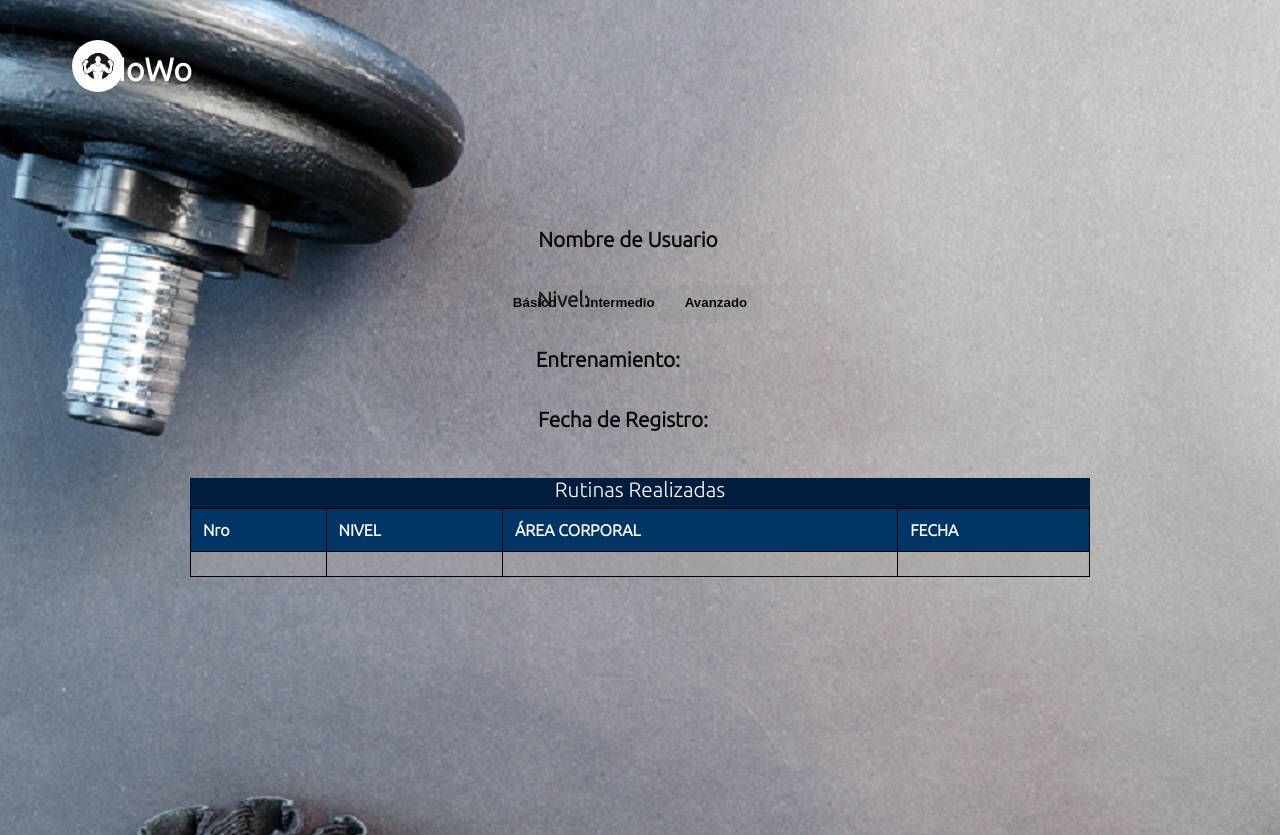
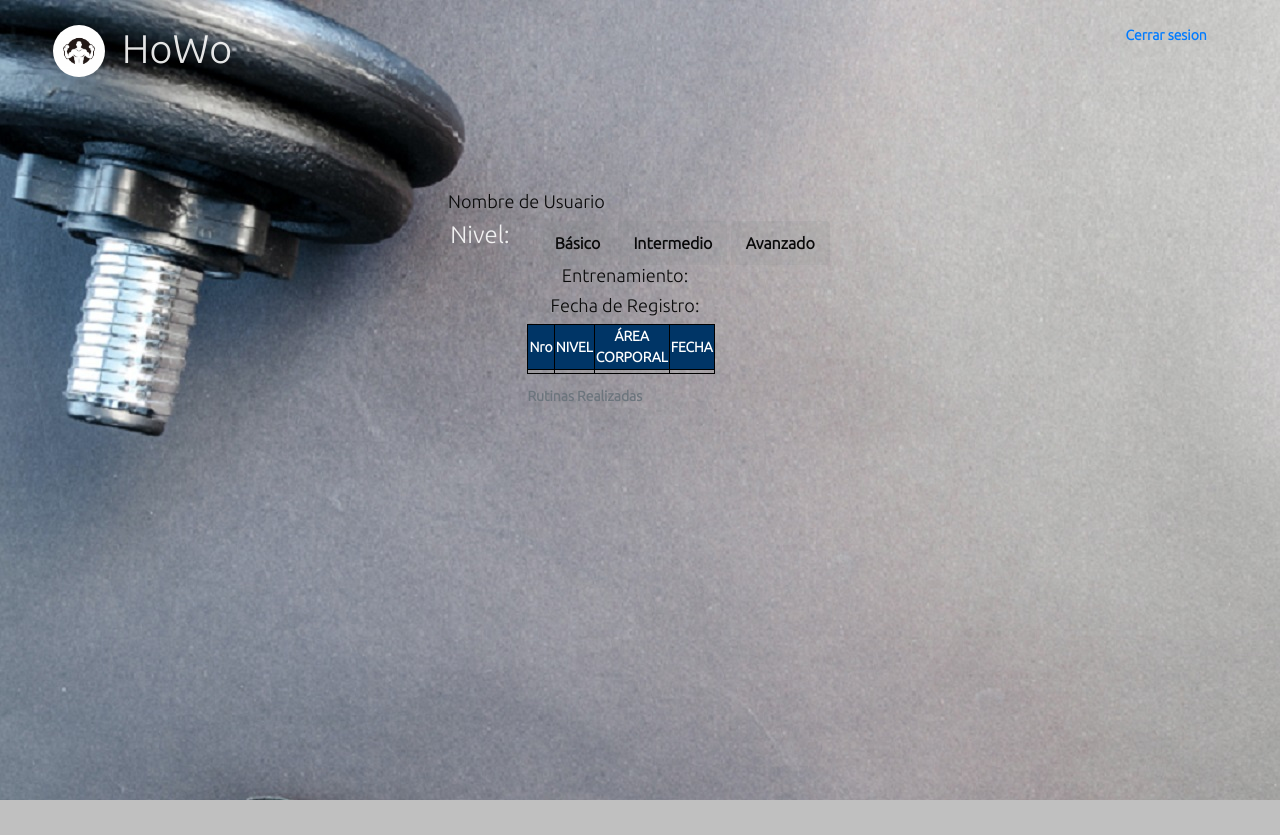
Before and after one commit to Home-Workout/HoWo, a PHP site: page /public/VerProgreso.html in a window 1280 px wide; the page is wider, and only the part inside the window is pictured. After the commit the page ends 800 px from the top of that part, so only its background shows below. Run offline with PHP 8.4, Linux system fonts and the light colour scheme; lists and menus that the app fills with data are empty; some libraries are stand-ins or nearby versions.

Commit message:
orden con bootstrap

```diff
--- a/public/VerProgreso.html
+++ b/public/VerProgreso.html
@@ -5,6 +5,7 @@
     <meta charset="UTF-8">
     <meta http-equiv="X-UA-Compatible" content="IE=edge">
     <meta name="viewport" content="width=device-width, initial-scale=1.0">
+    <link rel="stylesheet" href="https://maxcdn.bootstrapcdn.com/bootstrap/4.5.2/css/bootstrap.min.css">
     <link rel="stylesheet" type='text/css' href='..\styles\VerProgreso.css'>
     <link rel="preconnect" href="https://fonts.gstatic.com">
     <link href="https://fonts.googleapis.com/css2?family=Ubuntu:wght@300&display=swap" rel="stylesheet">
@@ -48,35 +49,68 @@
 </head>
 
 <body>
-    <div class="t1">
-        <h1 class="title">HoWo</h1>
+    <div class="container-fluid">
+        <div class="row justify-content-center" id="cabeza">
+            <div class="col-1">
+                <div id="logoID">
+                    <a href="index.php"><img src="../imagenes/HoWo.jpg" alt="icono howo" style="float: left; width: 52px;height: 52px; border-radius: 50px;"></a>
                 </div>
-    <div class="imgTitulo">
-        <a href="index.php"><img src="../imagenes/HoWo.jpg" alt="icono howo"
-                style="float: left; width: 52px;height: 52px; border-radius: 50px;"></a>
+
             </div>
+            <div class="col-2">
+                <h1 class="title" id="howoID">HoWo</h1>
+            </div>
+            <div class="col-9">
+                <div id="cerrarID">
                     <a href="index.php" id="botonSerrarSesion" class="btnCerrarSesion">
                         <span <i class="fas fa-sign-out-alt"></i></span>Cerrar sesion</a>
-    =-
+                </div>
 
+            </div>
+
+        </div>
+
+        <div class="row ">
+            <div class="col-auto" id="usuario">
                 <h4 id="iniSesion" class="cuentaUsuario">Nombre de Usuario</h4>
-    <h4 id=" " class="nivel">Nivel:</h4>
-    <div class="menu" id="myBtnContainer" style="display: flex; justify-content: center;">
+            </div>
 
+        </div>
+        <div class="row justify-content-center">
+            <div class="col-auto">
+                <h4 id=" ">Nivel:</h4>
+            </div>
+            <div class="col-auto">
                 <button class="btn" onclick="filterSelection('Basico')"> Básico</button>
                 <button class="btn" onclick="filterSelection('Intermedio')"> Intermedio</button>
                 <button class="btn" onclick="filterSelection('Avanzado')"> Avanzado</button>
             </div>
 
+
+        </div>
+        <div class="row justify-content-center">
+            <div class="col-auto">
                 <h4 id="" class="entrenamiento">Entrenamiento:</h4>
+
+            </div>
+            <div class="col-auto">
                 <h4 id="entrenar" class="entrenamiento"></h4>
+            </div>
+
+        </div>
+        <div class="row justify-content-center">
+            <div class="col-auto">
                 <h4 id="" class="fechaRegistro">Fecha de Registro:</h4>
+            </div>
+            <div class="col-auto">
                 <h4 id="fecha" class="fechaRegistro"></h4>
+            </div>
 
-
-    <!--<h2 id="" class="Rutinas">Rutinas Realizadas</h2> -->
+        </div>
+        <div class="row justify-content-center">
+            <div class="col-auto">
                 <div class="tableformat">
-        <table id ="rutinasRealizadas">
+                    <table id="rutinasRealizadas">
                         <caption>Rutinas Realizadas</caption>
                         <thead>
                             <tr>
@@ -86,7 +120,7 @@
                                 <th>FECHA</th>
                             </tr>
                         </thead>
-            <tbody id = "content_table">
+                        <tbody id="content_table">
                             <tr>
                                 <td> </td>
                                 <td> </td>
@@ -96,6 +130,26 @@
                         </tbody>
                     </table>
                 </div>
+            </div>
+
+
+        </div>
+    </div>
+
+
+
+
+
+
+
+
+
+
+
+
+    <!--<h2 id="" class="Rutinas">Rutinas Realizadas</h2> -->
+
+
 
 
 </body>
--- a/styles/VerProgreso.css
+++ b/styles/VerProgreso.css
@@ -1,10 +1,13 @@
 body {
     background-image: url(pexels-lukas2.jpg);
-    padding: 30px;
-    border-radius: 4px;
     font-family: 'Ubuntu', sans-serif;
+    font-size: 14px;
+    font-weight: bold;
+    color: rgba(255, 255, 255, 0.89);
 }
 
+
+/*
 .btnCerrarSesion {
     text-align: center;
     color: rgb(10, 10, 10);
@@ -20,53 +23,44 @@ body {
     right: -1250px;
     top: -5px;
 }
+*/
 
+
+/*
 .imgTitulo {
     position: absolute;
     top: 40px;
     left: 72px;
 }
+*/
 
 .t1 {
     position: absolute;
     right: 85%;
     top: 30px;
     font-size: 1.00em;
-    color:#fff
+    color: #fff
 }
 
 .forms label {
     font-size: 18px;
 }
 
-.cuentaUsuario{
-    position: relative;
-    margin-right: 10px;
+.cuentaUsuario {
+    text-align: left;
+    color: rgb(10, 10, 10);
+    font-size: 1.30em;
+    padding-top: 70%;
+}
+
+#usuario {
+    padding-left: 35%;
+}
+
+.nivel {
     text-align: center;
     color: rgb(10, 10, 10);
     font-size: 1.30em;
-    margin: 20px;
-    padding: 20 px 0px;
-    width: 180px;
-    height: 0px;
-    text-decoration: none;
-    right: -480px;
-    top: 110px;
-}
-
-.nivel{
-    position: relative;
-    margin-right: 10px;
-    text-align: center;
-    color: rgb(10, 10, 10);
-    font-size: 1.30em;
-    margin: 20px;
-    padding: 20 px 0px;
-    width: 180px;
-    height: 0px;
-    text-decoration: none;
-    right: -415px;
-    top: 150px;
 }
 
 .btn {
@@ -77,7 +71,6 @@ body {
     color: rgb(10, 10, 10);
     cursor: pointer;
     font-weight: bold;
-
 }
 
 .btn:hover {
@@ -89,73 +82,47 @@ body {
     color: white;
 }
 
-.menu {
-    justify-content: center;
-    display: flex;
-    position: absolute;
-    right: 50%;
-    width: 20px;
-    font-size: 1,30em;
-    top: 285px;
-
-}
-
-.entrenamiento{
-    position: relative;
-    margin-right: 10px;
+.entrenamiento {
     text-align: center;
     color: rgb(10, 10, 10);
     font-size: 1.30em;
-    margin: 20px;
-    padding: 20 px 0px;
-    width: 180px;
-    height: 0px;
-    text-decoration: none;
-    right: -460px;
-    top: 190px;
 }
 
-.fechaRegistro{
-    position: relative;
-    margin-right: 10px;
+.fechaRegistro {
     text-align: center;
     color: rgb(10, 10, 10);
     font-size: 1.30em;
-    margin: 100px;
-    padding: 20 px 0px;
-    width: 180px;
-    height: 0px;
-    text-decoration: none;
-    right: -395px;
-    top: 150px;
 }
 
-table{
+table {
+    overflow: scroll;
     background-color: rgba(167, 164, 164, 0.404);
-    text-align:left;
-    width:10%;
+    text-align: center;
+    width: 10%;
     height: 50px;
-    margin: 220px auto;
     color: rgb(255, 255, 255);
-
 }
 
-caption{
-    background-color:#001d3d;
-    padding: 12;px
-    text-align: center;
-    font-size: 1.30em;
-    margin: px;
-    width: 900px;
-    height: 30px;
-    text-decoration: none;
-    top: 0px;
+th {
+    background-color: #003566;
 }
 
-th{
-    background-color:#003566;
+
+/*
+th,
+td {
+    padding: 12px
+}
+*/
+
+#cerrarID {
+    padding-left: 85%;
 }
 
-th,td{
-    padding:12px
+#cabeza {
+    padding-top: 2%;
 }
+
+#logoID {
+    padding-left: 50%;
+}
```
Lines whose indentation alone changed are shown as unchanged.
